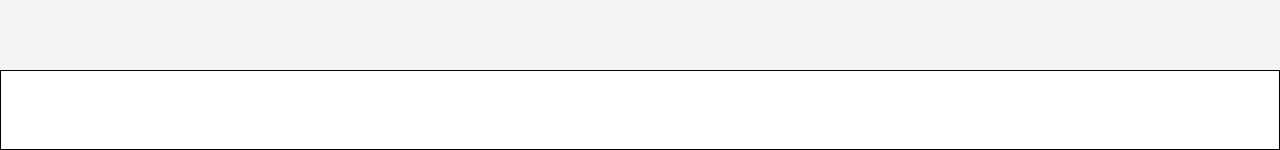
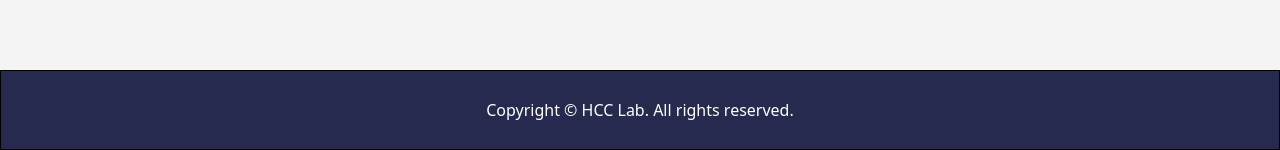
Before and after one commit to HCCLab-Study/lab-sites, a React (Vite) app: page /home in a window 1280 px wide. Shown: the part 3119-3269 px from the top of the page. Built offline with nearby package versions, Linux system fonts and the light colour scheme.

Commit message:
[ :wrench: | #6 | Fix] footer background 색을 navy -> custom-navy로 변경

```diff
--- a/src/layout/footer.tsx
+++ b/src/layout/footer.tsx
@@ -3,7 +3,7 @@ import { Outlet } from 'react-router-dom';
 export default function Footer() {
 	return (
 		<>
-			<footer className='bg-navy border border-black h-20 flex items-center justify-center'>
+			<footer className='bg-custom-navy border border-black h-20 flex items-center justify-center'>
 				<p className='text-white'>Copyright © HCC Lab. All rights reserved.</p>
 			</footer>
 			<Outlet />
```
